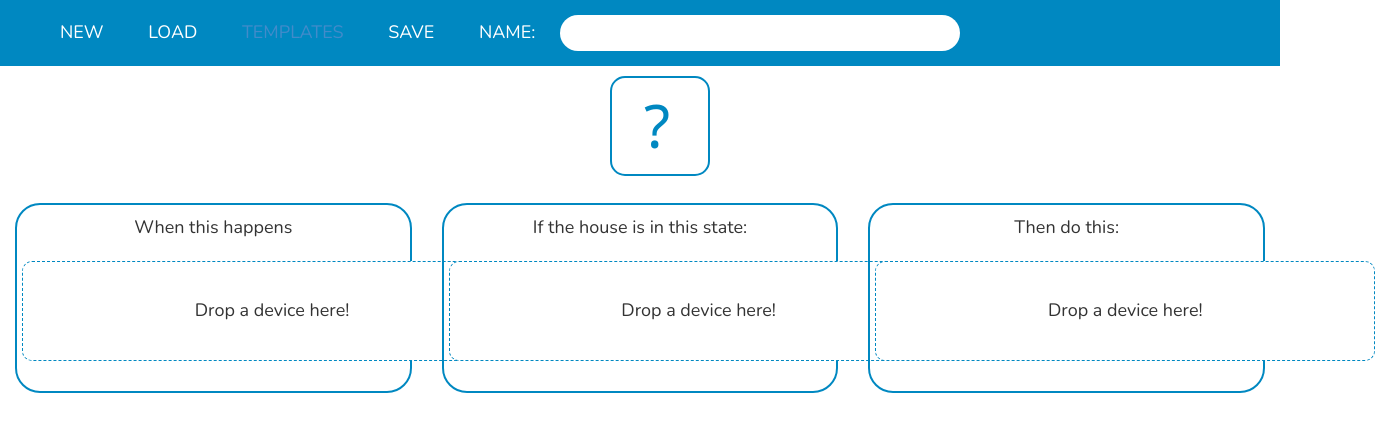
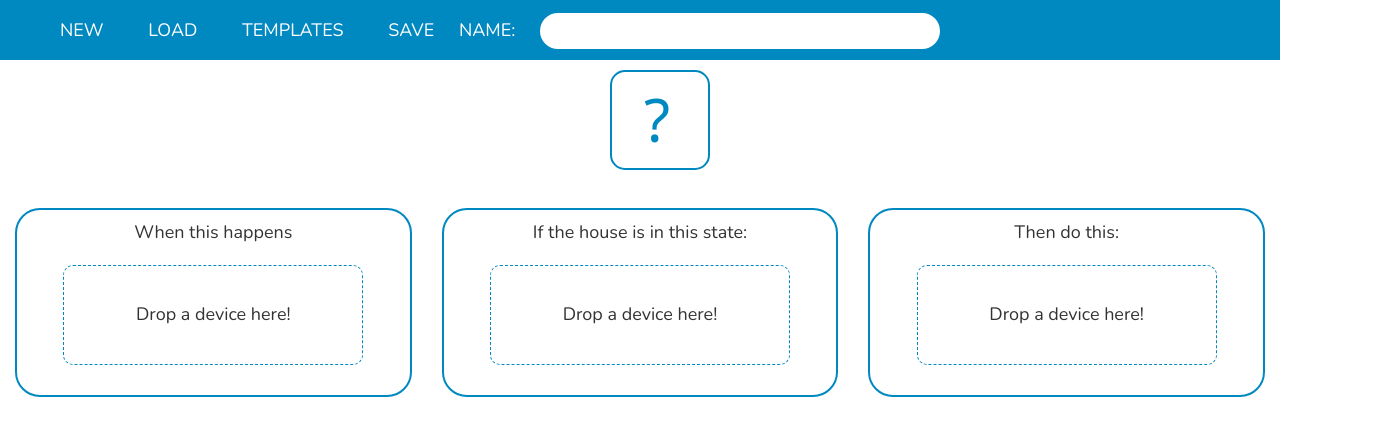
Before and after one commit to Tibo-lg/HomePortInterface, a website: page app/index.html in a window 1280 px wide. Shown: the whole page, 1375 px wide, since content can reach past the window. Drawn offline with nearby package versions, Linux system fonts and the light colour scheme; files that its build step writes are made by us from their sources; no server answers; files whose address does not match are found by name.

Commit message:
Style update

```diff
--- a/app/css/app.css
+++ b/app/css/app.css
@@ -16,6 +16,14 @@
   display: inline-block;
 }
 
+a{
+  text-transform: uppercase;
+}
+
+a:hover{
+  text-decoration: none;
+}
+
 /** MENU **/
 input{
   border: none;
@@ -26,23 +34,37 @@
   padding: 5px 10px;
 }
 
-ul#menu, ul#menu li{
+ul#menu{
+  margin: 0;
+}
+
+ul#menu a{
+  line-height: 60px;
+  display: block;
+}
+
+ul#menu, ul#menu li a{
   background-color: #0088C1;
 }
 
-ul#menu li{
-  padding: 15px 20px;
+ul#menu li a{
+  padding: 0px 20px;
   color: white;
 }
 
-ul#menu li:nth-child(-n+3):hover{
+ul#menu li:nth-child(-n+4) a:hover{
   background-color: #18ADAD;
+}
+
+ul#menu li{
+  color: white;
+  position: relative;
 }
 
 /** Device Picker **/
 
 ul#picker{
-  margin: 0px auto;
+  margin: 10px auto;
   text-align: center;
 }
 
@@ -82,6 +104,8 @@
   background-image: url(../images/window.svg);
 }
 
+/**BLOCKS**/
+
 .block-container{
   margin-top: 20px;
   border: 2px solid #0088C1;
@@ -93,7 +117,7 @@
 .block{
   margin: 20px auto;
   width: 60%;
-  min-width: 500px;
+  min-width: 300px;
   height: 100px;
   position: relative;
   background: #ffffff;
@@ -188,8 +212,8 @@
 
 .modal-form > div {
   width: 80%;
-  height: 70%;
-  margin: 10% auto;
+  height: 80%;
+  margin: 5% auto 0% auto;
   padding: 5px 20px 13px 20px;
   border-radius: 10px;
   border: 2px solid #0088C1;
@@ -205,7 +229,7 @@
   width: 60%;
   text-align: center;
   height: 10%;
-  margin: 15px 0px;
+  margin: 10px 0px;
 }
 
 .modal-form > div button{
--- a/app/index.html
+++ b/app/index.html
@@ -11,10 +11,10 @@
   </head>
   <body data-ng-controller="app.AppCtrl">
     <ul id="menu">
-      <li>NEW</li>
-      <li>LOAD</li>
+      <li><a href="">NEW</a></li>
+      <li><a href="">LOAD</a></li>
       <li><a href="#/prop">TEMPLATES</a></li>
-      <li data-ng-click="appCtrl.saveScenario()">SAVE</li>
+      <li><a href="" data-ng-click="appCtrl.saveScenario()">SAVE</a></li>
       <li>NAME: <input type="text" data-ng-model="appCtrl.curScenario.name"></li>
     </ul>
     <div class="" ui-view></div>
```
